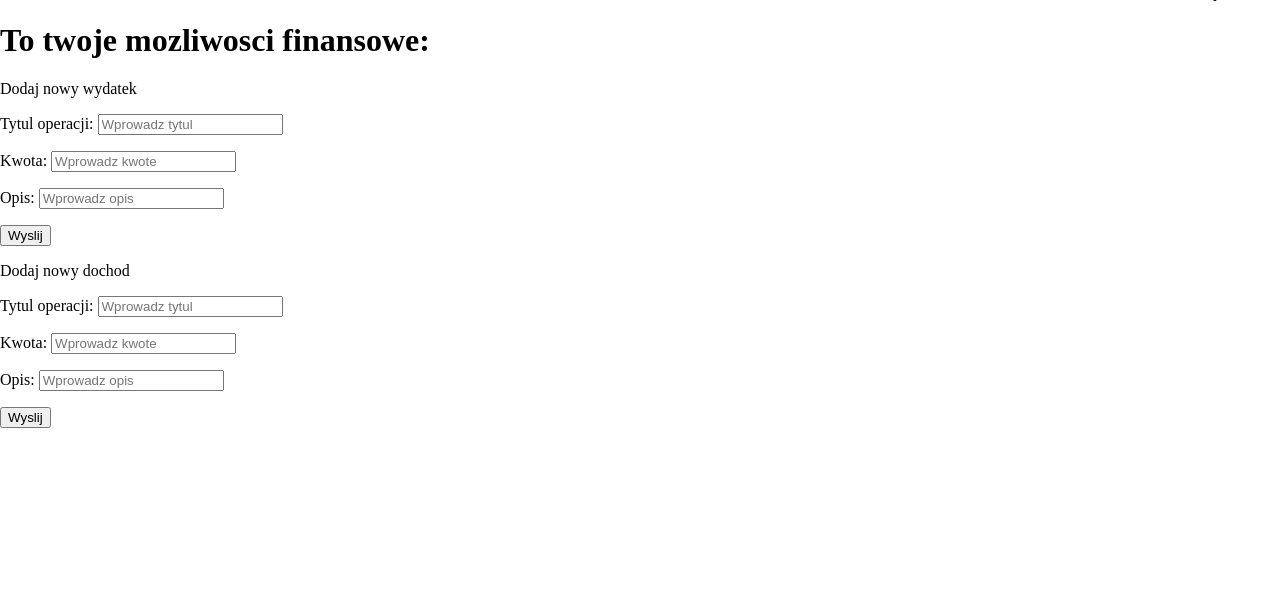
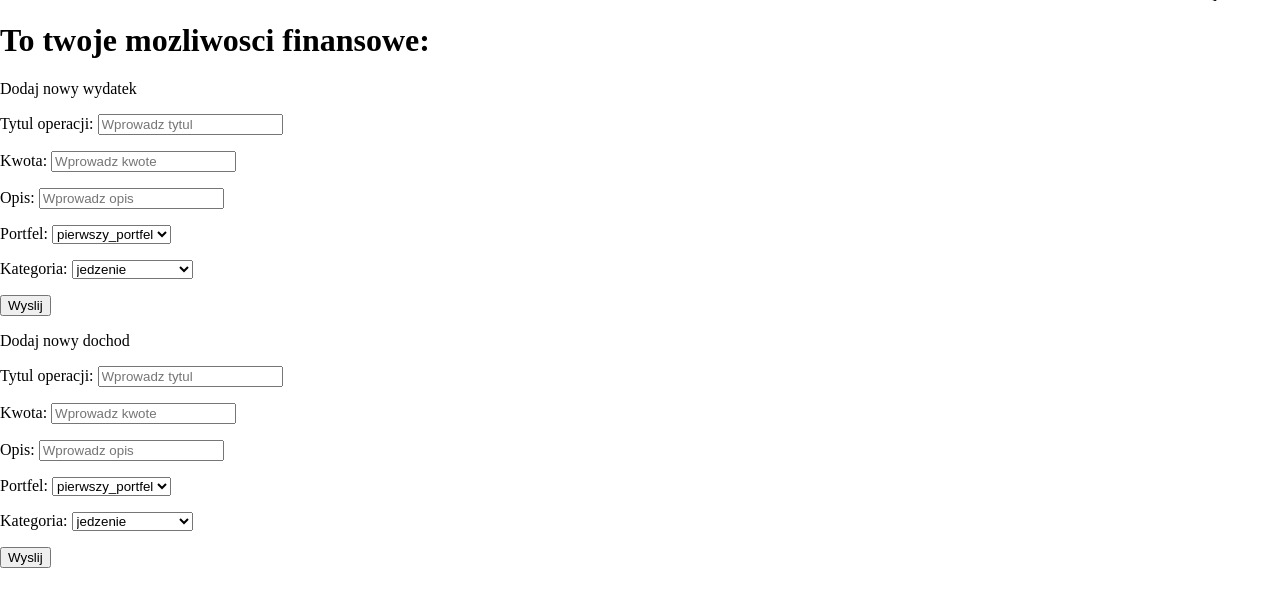
Before and after one commit to mateuszhorczak/RSWTA_house_budget, a Django app: page /mainapp/finances/ in a window 1280 px wide. Shown: the part 91-698 px from the top of the page. Run offline with Django 4.2, Linux system fonts and the light colour scheme; a user stored in the database is signed in; data comes from the database, SQL or seed files in the repository; both versions use the stored data as it was after the commit.

Commit message:
W formularzu wybór portfela i kategorii

```diff
--- a/mainapp/forms.py
+++ b/mainapp/forms.py
@@ -2,7 +2,7 @@ from django import forms
 from django.contrib.auth.models import User
 from django.core.exceptions import ValidationError
 
-from .models import FinanceOperation
+from .models import FinanceOperation, Wallet, Category
 from django.contrib.auth.forms import UserCreationForm, AuthenticationForm
 
 
@@ -13,7 +13,11 @@ class ExpansesForm(forms.Form):
                                 widget=forms.TextInput(attrs={'placeholder': 'Wprowadz kwote'}))
     description = forms.CharField(label='Opis', max_length=100,
                                   widget=forms.TextInput(attrs={'placeholder': 'Wprowadz opis'}))
-
+    wallet = forms.ModelChoiceField(label='Portfel', queryset= Wallet.objects.values_list('name', flat=True),
+                                    empty_label=None,
+                               widget = forms.Select(attrs={'placeholder': 'Wybierz portfel' }))
+    category = forms.ModelChoiceField(label='Kategoria', queryset=Category.objects.values_list('name', flat=True), empty_label=None,
+                                      widget=forms.Select(attrs={'placeholder': 'Wybierz kategorię'}))
 
 class IncomesForm(forms.Form):
     title = forms.CharField(label='Tytul operacji', max_length=100,
@@ -22,6 +26,11 @@ class IncomesForm(forms.Form):
                                 widget=forms.TextInput(attrs={'placeholder': 'Wprowadz kwote'}))
     description = forms.CharField(label='Opis', max_length=100,
                                   widget=forms.TextInput(attrs={'placeholder': 'Wprowadz opis'}))
+    wallet = forms.ModelChoiceField(label='Portfel', queryset=Wallet.objects.values_list('name', flat=True),
+                                    empty_label=None,
+                                    widget=forms.Select(attrs={'placeholder': 'Wybierz portfel'}))
+    category = forms.ModelChoiceField(label='Kategoria', queryset=Category.objects.values_list('name', flat=True), empty_label=None,
+                                      widget=forms.Select(attrs={'placeholder': 'Wybierz kategorię'}))
 
 
 class UserRegistrationForm(UserCreationForm):
--- a/mainapp/views.py
+++ b/mainapp/views.py
@@ -48,9 +48,13 @@ def finances_view(request):
             return HttpResponseRedirect("/thanks/")
         elif form_incomes.is_valid():
             return HttpResponseRedirect("/not_thanks/")
+    else:
+        form_expanses = ExpansesForm()
+        form_incomes = IncomesForm()
 
-    context = {'form_expanses': ExpansesForm(), 'form_incomes': IncomesForm()}
+    context = {'form_expanses': form_expanses, 'form_incomes': form_incomes}
     return render(request, 'finances.html', context)
+
 
 
 @login_required()
--- a/templates/finances.html
+++ b/templates/finances.html
@@ -9,7 +9,7 @@
         <p>Dodaj nowy wydatek</p>
         <form action="../home/" method="post" id="expenses">
             {% csrf_token %}
-            {{ form_expanses.as_p }}
+            {{ form_expanses.as_p}}
             <input type="submit" value="Wyslij">
         </form>
         <p>Dodaj nowy dochod</p>
```
Also changed, not shown: db.sqlite3.
